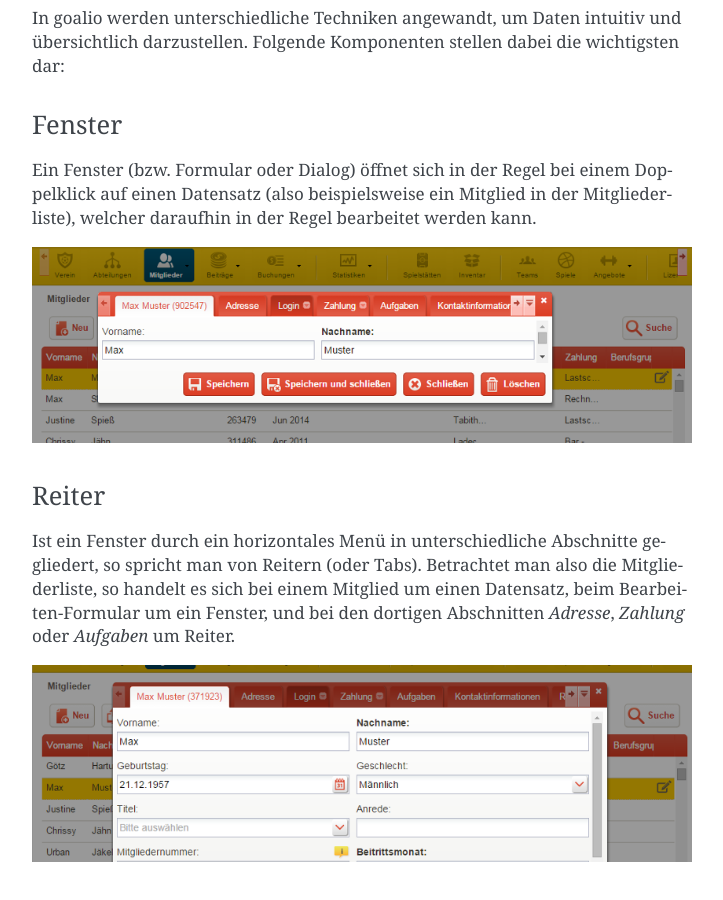
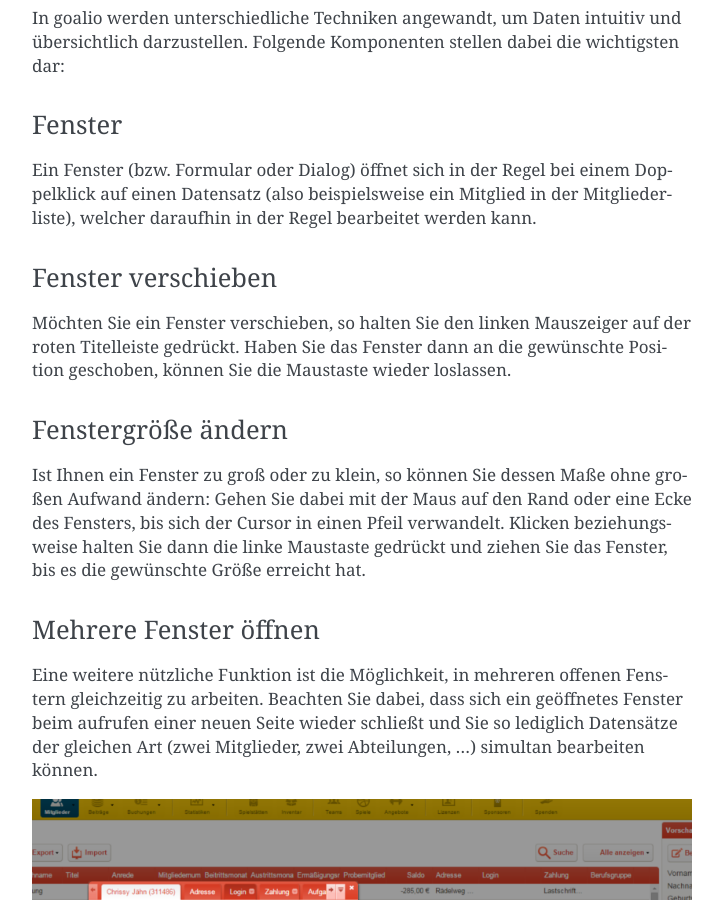
Before and after one commit to goalio/docs, a Sphinx documentation site: the page built from docs/erste-schritte/benutzeroberflaeche.rst, in a window 1280 px wide and 900 px high, scrolled down 936 px. Shown: the whole window, without its empty margins (388-1111 px from the left). Built offline with Sphinx 7.4.7, drawn with Linux system fonts in a browser that asks for light colours; formulas are drawn with MathJax 3; some of the changed text lies outside the part shown.

Commit message:
Update benutzeroberflaeche.rst

```diff
--- a/docs/erste-schritte/benutzeroberflaeche.rst
+++ b/docs/erste-schritte/benutzeroberflaeche.rst
@@ -28,7 +28,24 @@ Fenster
 
 Ein Fenster (bzw. Formular oder Dialog) öffnet sich in der Regel bei einem Doppelklick auf einen Datensatz (also beispielsweise ein Mitglied in der Mitgliederliste), welcher daraufhin in der Regel bearbeitet werden kann.
 
-.. image:: ../images/gui/fenster.png
+
+
+Fenster verschieben
+...................
+
+Möchten Sie ein Fenster verschieben, so halten Sie den linken Mauszeiger auf der roten Titelleiste gedrückt. Haben Sie das Fenster dann an die gewünschte Position geschoben, können Sie die Maustaste wieder loslassen.
+
+Fenstergröße ändern
+...................
+
+Ist Ihnen ein Fenster zu groß oder zu klein, so können Sie dessen Maße ohne großen Aufwand ändern: Gehen Sie dabei mit der Maus auf den Rand oder eine Ecke des Fensters, bis sich der Cursor in einen Pfeil verwandelt. Klicken beziehungsweise halten Sie dann die linke Maustaste gedrückt und ziehen Sie das Fenster, bis es die gewünschte Größe erreicht hat.
+
+Mehrere Fenster öffnen
+.......................
+
+Eine weitere nützliche Funktion ist die Möglichkeit, in mehreren offenen Fenstern gleichzeitig zu arbeiten. Beachten Sie dabei, dass sich ein geöffnetes Fenster beim aufrufen einer neuen Seite wieder schließt und Sie so lediglich Datensätze der gleichen Art (zwei Mitglieder, zwei Abteilungen, ...) simultan bearbeiten können.
+
+.. image:: ../images/gui/mehrere-fenster.png
 
 Reiter
 ......
```
